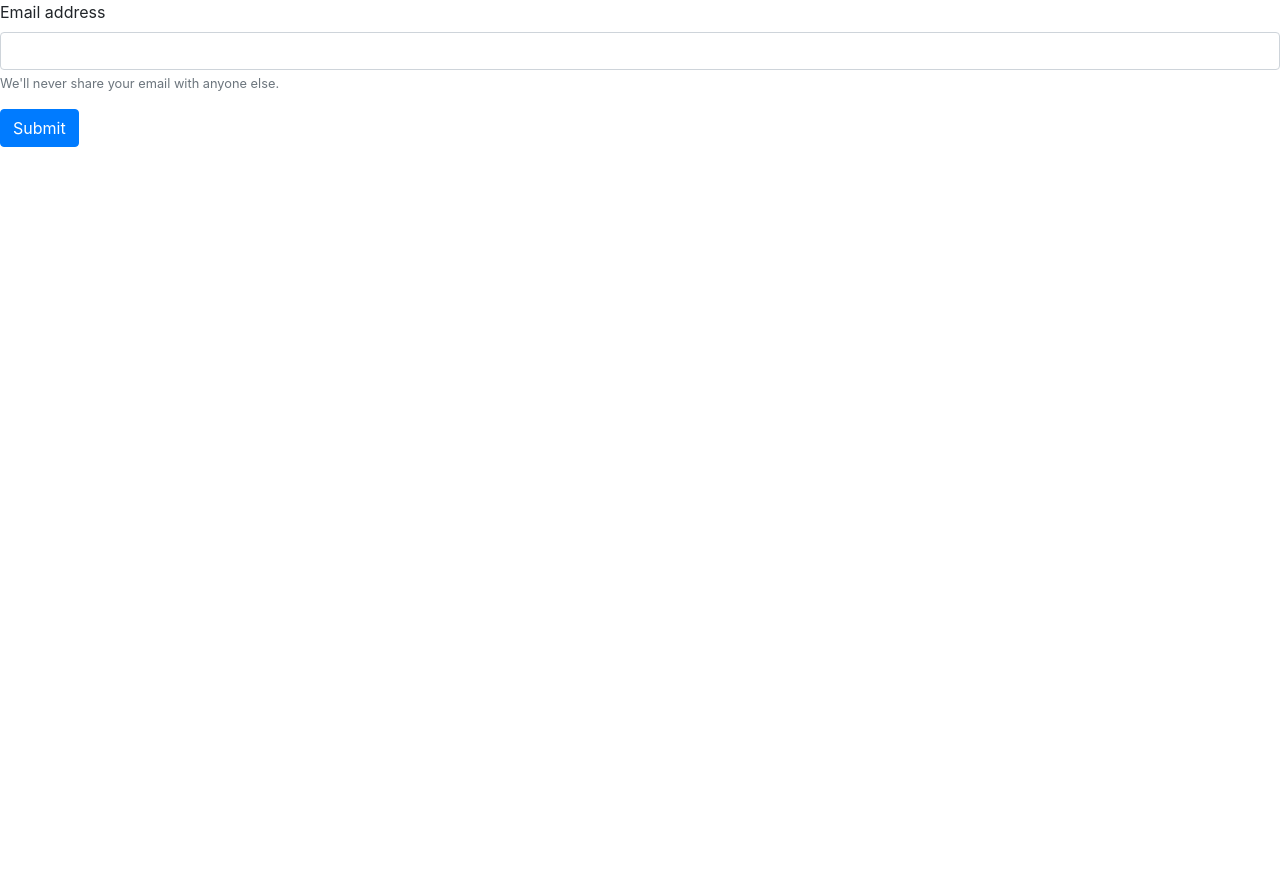
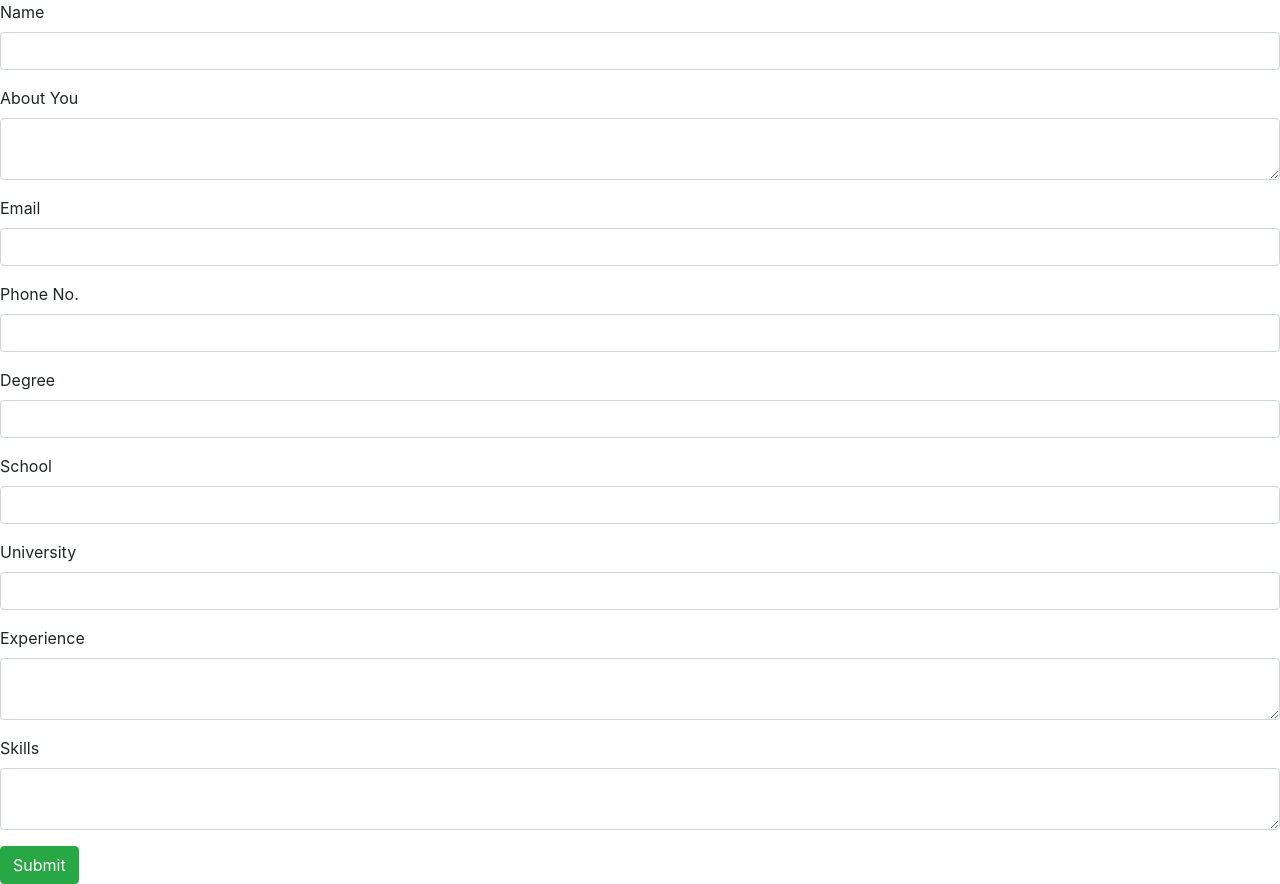
Before and after one commit to Aayush3014/Resume_Generator, a Django app: page / in a window 1280 px wide. Before the commit the page ends 147 px from the top, so only its background shows below. Run offline with Django 4.2, Linux system fonts and the light colour scheme.

Commit message:
Creating Form for user input

```diff
--- a/resume/templates/resume/index.html
+++ b/resume/templates/resume/index.html
@@ -14,12 +14,54 @@
 
     <form>
         <div class="form-group">
-          <label for="exampleInputEmail1">Email address</label>
-          <input type="email" class="form-control" id="exampleInputEmail1" aria-describedby="emailHelp">
-          <small id="emailHelp" class="form-text text-muted">We'll never share your email with anyone else.</small>
+          <label for="">Name</label>
+          <input type="text" class="form-control" id="name" name="name">
         </div>
 
-        <button type="submit" class="btn btn-primary">Submit</button>
+
+        <div class="form-group">
+            <label for="">About You</label>
+            <textarea type="text" class="form-control" id="summary" name="summary"></textarea>
+          </div>
+
+
+        <div class="form-group">
+            <label for="">Email</label>
+            <input type="email" class="form-control" id="email" name="email">
+          </div>
+
+          <div class="form-group">
+            <label for="">Phone No.</label>
+            <input type="text" class="form-control" id="phone" name="phone">
+          </div>
+
+          <div class="form-group">
+            <label for="">Degree</label>
+            <input type="text" class="form-control" id="degree" name="degree">
+          </div>
+
+          <div class="form-group">
+            <label for="">School</label>
+            <input type="text" class="form-control" id="school" name="school">
+          </div>
+
+          <div class="form-group">
+            <label for="">University</label>
+            <input type="text" class="form-control" id="university" name="university">
+          </div>
+
+
+          <div class="form-group">
+            <label for="">Experience</label>
+            <textarea type="text" class="form-control" id="experience" name="experience"></textarea>
+          </div>
+
+          <div class="form-group">
+            <label for="">Skills</label>
+            <textarea type="text" class="form-control" id="skills" name="skills"></textarea>
+          </div>
+
+        <button type="submit" class="btn btn-success">Submit</button>
       </form>
 
 </body>
```
